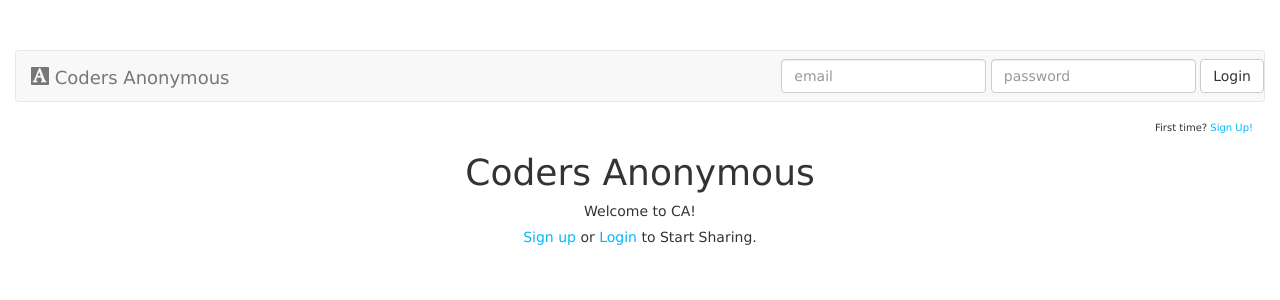
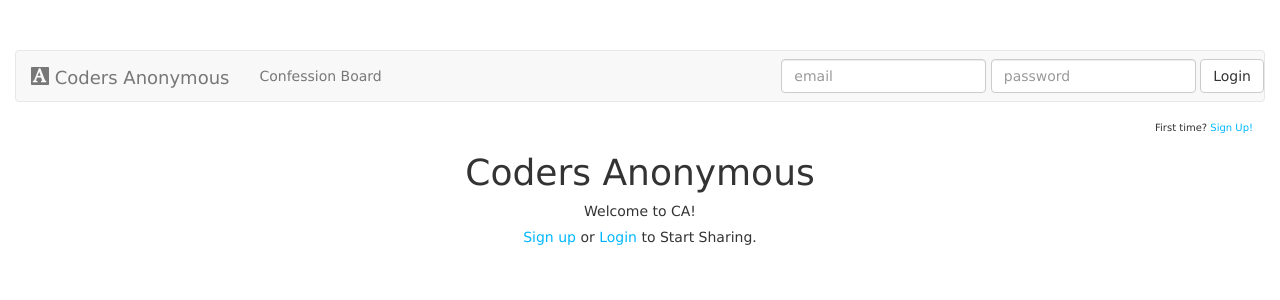
Before and after one commit to kimberlywondo/Coders_Anonymous, a Node server app: page / in a window 1280 px wide. Shown: the top 300 px of the page. Run offline with Node 20, Linux system fonts and the light colour scheme; some libraries are stand-ins or nearby versions.

Commit message:
added confession board link to header

```diff
--- a/views/partials/header.ejs
+++ b/views/partials/header.ejs
@@ -8,7 +8,7 @@
 
 <ul class="nav navbar-nav navbar-left">
 
-<!--	<li><a href="/">Confession Board</a></li>-->
+	<li><a href="/memberBoard">Confession Board</a></li>
     	<% if (currentUser) { %>
     <li><a href="/postEntries">Your Confessions</a></li>
     	<% } %>
```
